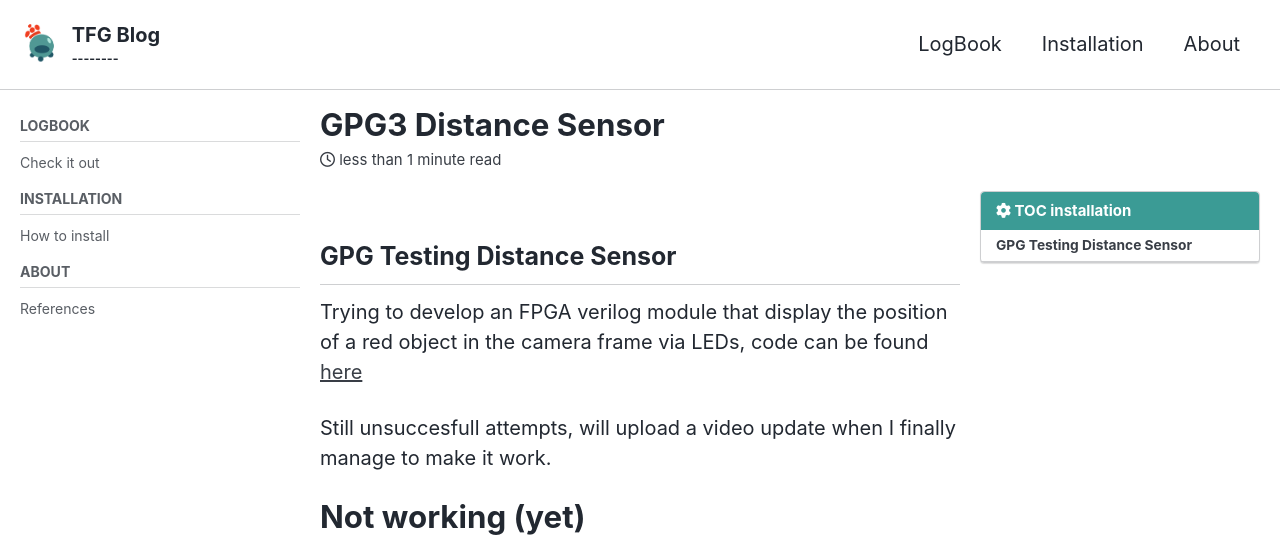
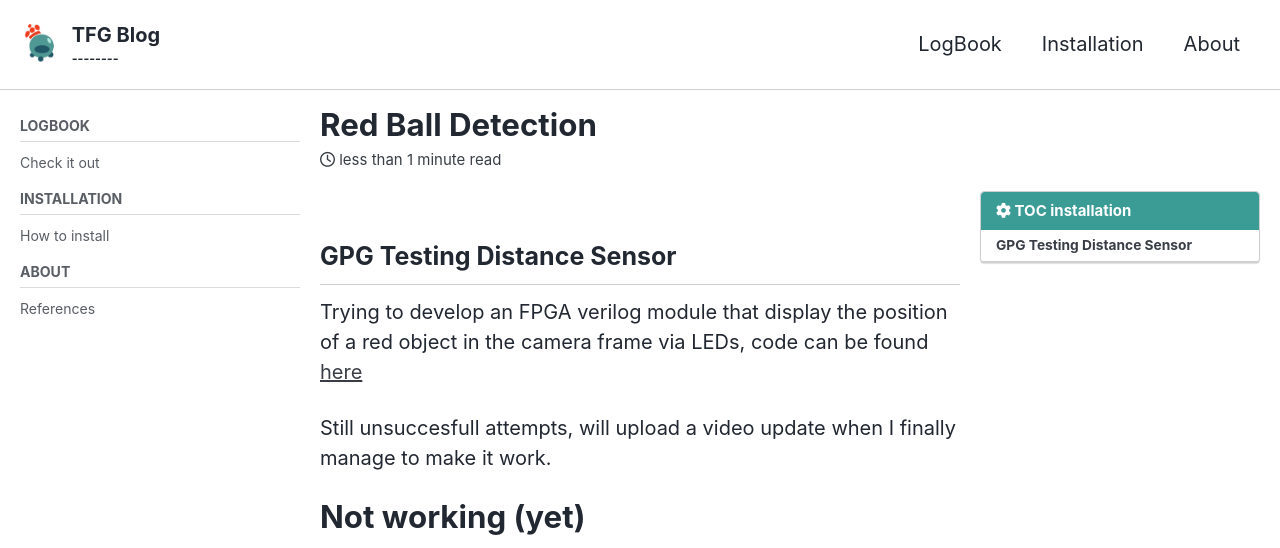
Before and after one commit to RoboticsURJC-students/2017-tfg-richard-nicklas, a Jekyll site: the page built from docs/_posts/2021-04-14- FPGA RedBall Detection.md, in a window 1280 px wide and 900 px high, cut to the strip 0-548 px from the top of the window. Built offline with Jekyll 4.4.1, drawn with Linux system fonts in a browser that asks for light colours; cached includes are drawn as plain includes; nearby versions of some CDN libraries.

Commit message:
Blog Fix

```diff
--- a/docs/_posts/2021-04-14- FPGA RedBall Detection.md
+++ b/docs/_posts/2021-04-14- FPGA RedBall Detection.md
@@ -1,6 +1,6 @@
 ---
-title: "GPG3 Distance Sensor"
-excerpt: "Testing distance sensor"
+title: "Red Ball Detection"
+excerpt: "FPGA verilog module that display the position of a red object"
 
 sidebar:
   nav: "docs"
@@ -30,7 +30,7 @@ Still unsuccesfull attempts, will upload a video update when I finally manage to
 
 # Not working (yet)
 
-<iframe width="560" height="315" src="https://youtu.be/Yhpr_3mv3ZE" frameborder="0" allow="accelerometer; autoplay; clipboard-write; encrypted-media; gyroscope; picture-in-picture" allowfullscreen></iframe>
+<iframe width="560" height="315" src="https://www.youtube.com/embed/Yhpr_3mv3ZE" title="YouTube video player" frameborder="0" allow="accelerometer; autoplay; clipboard-write; encrypted-media; gyroscope; picture-in-picture" allowfullscreen></iframe>
 
 
 I'm starting to use [apio](https://github.com/FPGAwars/apio) to handle verilog code compilation and uploads to the fpga, it's a little bit more straight forward than IceStudio's visual interface.
```
